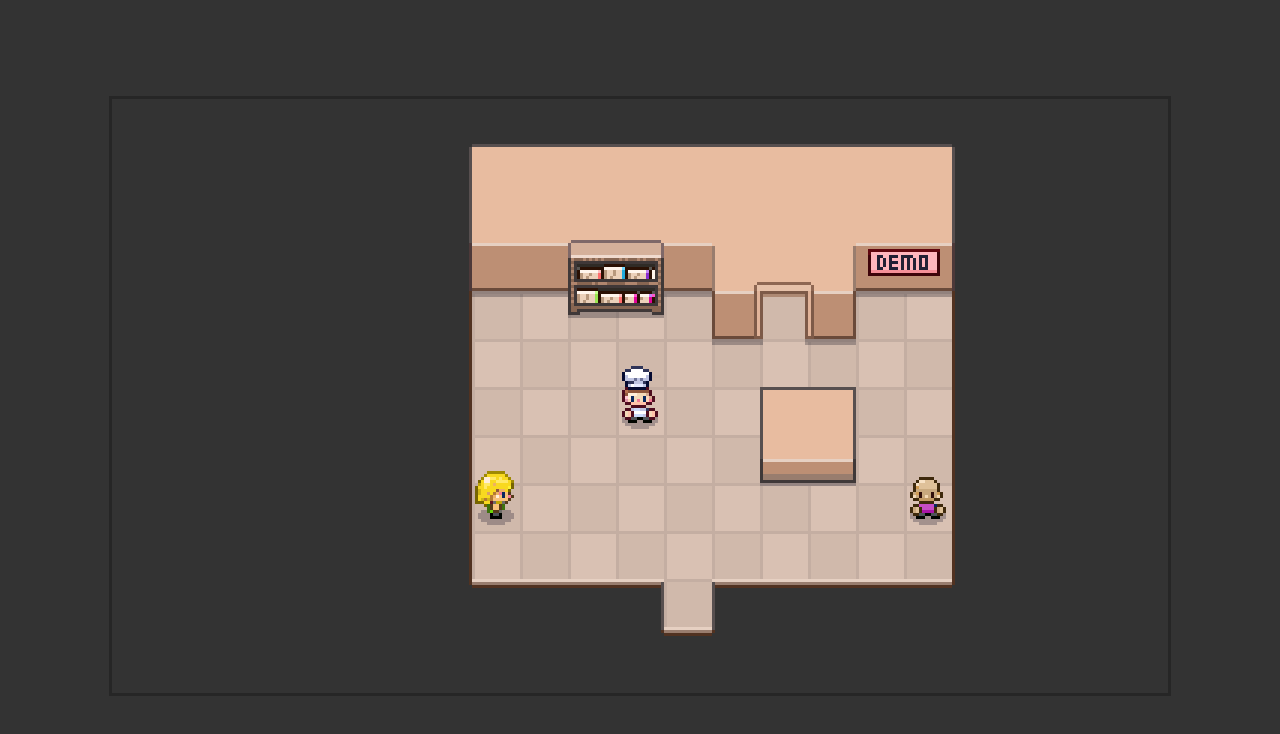
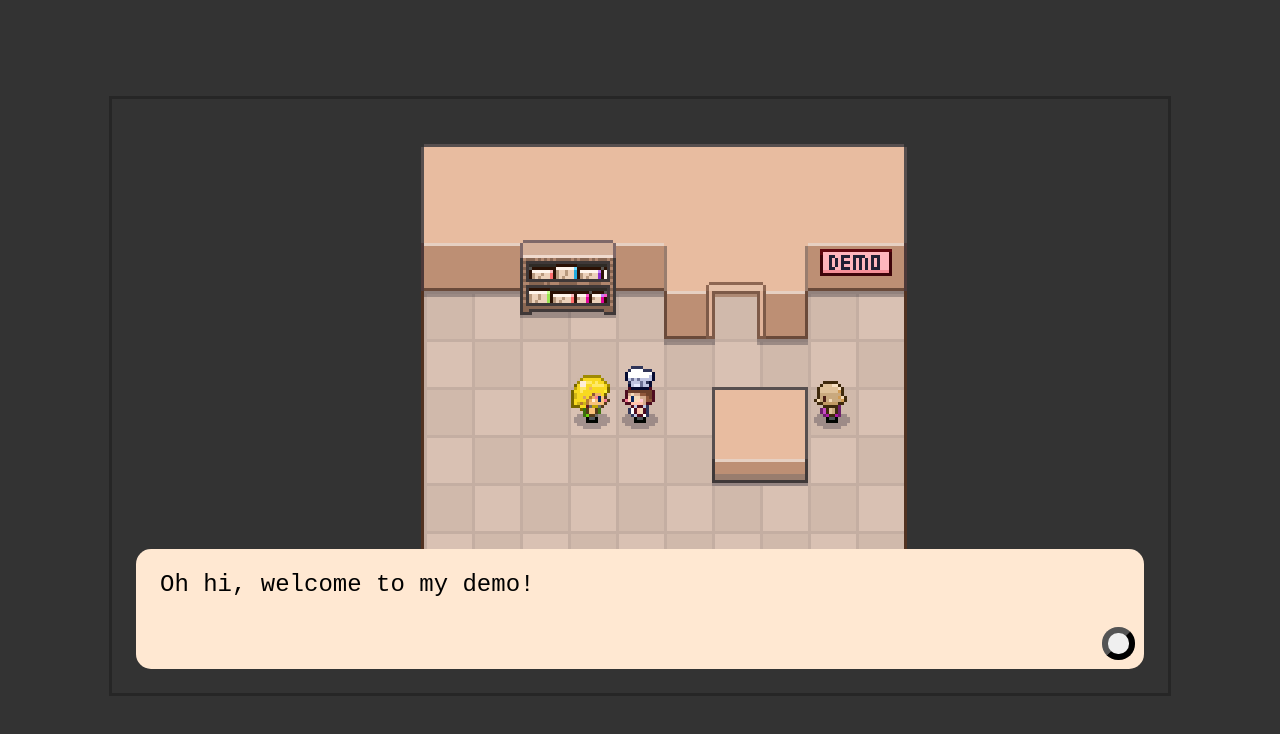
Before and after one commit to pauloserrano/pizza-legends, a plain HTML site: page index.html in a window 1280 px wide. Drawn offline with Linux system fonts and the light colour scheme.

Commit message:
feat: cutscenes and dialogue

```diff
--- a/script/classes/Character.js
+++ b/script/classes/Character.js
@@ -1,5 +1,5 @@
+import { capitalize, directionMapping, emitEvent, CUSTOM_EVENTS } from "../utils.js";
 import GameEntity from "./GameEntity.js";
-import { capitalize, directionMapping, emitEvent } from "../utils.js";
 
 export default class Character extends GameEntity {
   constructor({ isBeingControlled, ...superConfig }){
@@ -16,25 +16,25 @@
 
     switch(behavior.type){
       case "walk":
-        if (behavior.type === "walk"){
         const isMovementValid = map.isMovementValid({ position: this.position, direction: this.direction })
 
         if (!isMovementValid) {
           behavior.retry && setTimeout(() => {
             this.startBehavior({ behavior, map })
-            }, 500)
+          }, 1000)
 
           return
         }
 
         map.moveWall({ position: this.position, direction: this.direction })
         this.movementProgress = 0
-        }
-        return
+        break
+
       case "stand":
         setTimeout(() => {
-          emitEvent("hasFinishedStanding", { actor: this })
-        }, behavior.time || 1000)
+          emitEvent(CUSTOM_EVENTS.FINISHED_STANDING, { actor: this })
+        }, behavior.time || 100)
+        break
     }
   }
 
@@ -45,7 +45,7 @@
     if (isCharacterMoving) {
       this.updatePosition()
 
-    } else if (validInput && this.isBeingControlled){
+    } else if (validInput && this.isBeingControlled && !map.isCutscenePlaying){
       this.startBehavior({
         behavior: { type: "walk", direction: currentInput },
         map
@@ -72,7 +72,7 @@
 
     const hasFinishedMoving = this.movementProgress === this.movementLimit
     if (hasFinishedMoving){
-      emitEvent("hasFinishedMoving", { actor: this })
+      emitEvent(CUSTOM_EVENTS.FINISHED_MOVING, { actor: this })
     }
   }
 }
--- /dev/null
+++ b/script/classes/DialogueText.js
@@ -0,0 +1,37 @@
+import { CUSTOM_EVENTS } from "../utils.js"
+
+export default class DialogueText {
+  constructor({ text, resolve }){
+    this.text = text
+    this.resolve = resolve
+    this.element = null
+  }
+
+  createElement() {
+    const dialogueContainer = document.createElement("div")
+    dialogueContainer.classList.add("dialogue-container")
+
+    const message = document.createElement("p")
+    message.innerText = this.text
+
+    const nextBtn = document.createElement("button")
+    nextBtn.classList.add("btn-next")
+    nextBtn.onclick = () => this.close()
+
+    dialogueContainer.appendChild(message)
+    dialogueContainer.appendChild(nextBtn)
+
+    this.element = dialogueContainer
+  }
+
+  close() {
+    this.element.remove()
+    this.resolve()
+  }
+
+  init({ container }) {
+    this.createElement()
+    container.appendChild(this.element)
+    document.addEventListener(CUSTOM_EVENTS.PLAYER_CONFIRM, () => this.close())
+  }
+}
--- a/script/classes/GameEntity.js
+++ b/script/classes/GameEntity.js
@@ -21,12 +21,8 @@
     this.isMounted = true
     map.addWall({ position: this.position })
 
-    if (this.behaviorLoop === null || map.isCutscenePlaying){
-      return
-    }
-
     setTimeout(() => {
-      this.startBehaviorEvent({ map })
+      this.startBehaviorLoop({ map })
     }, 100)
   }
 
@@ -36,21 +32,23 @@
     }
   }
 
-  async startBehaviorEvent({ map }) {
-    const eventHandler = new GameEvent({
-      behavior: this.currentBehavior,
+  async startBehaviorLoop({ map }) {
+    if (!this.behaviorLoop || map.isCutscenePlaying){
+      return
+    }
+
+    await new GameEvent({
+      ...this.currentBehavior,
       actor: this,
       map
-    })
-
-    await eventHandler.run()
+    }).run()
 
     this.currentBehaviorIndex++
     if (this.currentBehavior === undefined){
       this.currentBehaviorIndex = 0
     }
 
-    this.startBehaviorEvent({ map })
+    this.startBehaviorLoop({ map })
   }
 
   update() {
--- a/script/classes/GameEvent.js
+++ b/script/classes/GameEvent.js
@@ -1,3 +1,6 @@
+import { CUSTOM_EVENTS } from "../utils.js"
+import DialogueText from "./DialogueText.js"
+
 export default class GameEvent {
   constructor({ actor, behavior, map }){
     this.behavior = behavior
@@ -13,12 +16,12 @@
 
     const eventHandler = ({ detail }) => {
       if (detail.actor === this.actor){
-        document.removeEventListener("hasFinishedStanding", eventHandler)
+        document.removeEventListener(CUSTOM_EVENTS.FINISHED_STANDING, eventHandler)
         resolve()
       }
     }
 
-    document.addEventListener("hasFinishedStanding", eventHandler)
+    document.addEventListener(CUSTOM_EVENTS.FINISHED_STANDING, eventHandler)
   }
 
   walk(resolve) {
@@ -29,12 +32,20 @@
 
     const eventHandler = ({ detail }) => {
       if (detail.actor === this.actor){
-        document.removeEventListener("hasFinishedMoving", eventHandler)
+        document.removeEventListener(CUSTOM_EVENTS.FINISHED_MOVING, eventHandler)
         resolve()
       }
     }
 
-    document.addEventListener("hasFinishedMoving", eventHandler)
+    document.addEventListener(CUSTOM_EVENTS.FINISHED_MOVING, eventHandler)
+  }
+
+  dialogue(resolve) {
+    const message = new DialogueText({
+      text: this.behavior.text,
+      resolve
+    })
+    message.init({ container: document.querySelector(".game-container") })
   }
 
   run() {
--- a/script/classes/KeyBindings.js
+++ b/script/classes/KeyBindings.js
@@ -1,7 +1,10 @@
+import { emitEvent, CUSTOM_EVENTS } from "../utils.js"
+
 export default class KeyBindings {
   constructor() {
+    this.onGoingAction = false
     this.heldKeys = []
-    this.keyMapping = {
+    this.directionalMapping = {
       "KeyW": "up",
       "KeyD": "right",
       "KeyS": "down",
@@ -11,6 +14,10 @@
       "ArrowDown": "down",
       "ArrowLeft": "left",
     }
+    this.actionMapping = {
+      "Space": "confirm",
+      "Enter": "confirm"
+    }
   }
 
   get currentInput() {
@@ -19,19 +26,33 @@
 
   init() {
     document.addEventListener("keydown", (e) => {
-      const direction = this.keyMapping[e.code]
+      const direction = this.directionalMapping[e.code]
 
-      if (direction && !this.heldKeys.includes(direction)){
+      if (direction && !this.heldKeys.includes(direction)) {
         this.heldKeys.push(direction)
+        return
+      }
+
+      const action = this.actionMapping[e.code]
+
+      if (action && !this.onGoingAction) {
+        emitEvent(CUSTOM_EVENTS.PLAYER_CONFIRM)
+        this.onGoingAction = true
       }
     })
 
     document.addEventListener("keyup", (e) => {
-      const direction = this.keyMapping[e.code]
+      const direction = this.directionalMapping[e.code]
       const directionIndex = this.heldKeys.indexOf(direction)
 
-      if (directionIndex !== -1){
+      if (directionIndex !== -1) {
         this.heldKeys.splice(directionIndex, 1)
+        return
+      }
+
+      const action = this.actionMapping[e.code]
+      if (action) {
+        this.onGoingAction = false
       }
     })
   }
--- a/script/classes/Map.js
+++ b/script/classes/Map.js
@@ -1,4 +1,5 @@
 import { formatToCoordinates, convertGridToPixels, screenCenter, getNextPosition } from "../utils.js"
+import GameEvent from "./GameEvent.js"
 
 export default class Map {
   constructor({ gameEntities, src, walls }) {
@@ -13,10 +14,25 @@
 
     this.walls = {}
 
-    walls.forEach(([x, y])=> {
+    walls?.forEach(([x, y])=> {
       const wallPosition = formatToCoordinates(convertGridToPixels(x), convertGridToPixels(y))
       return this.walls[wallPosition] = true
     })
+  }
+
+  async startCutscene({ events }) {
+    this.isCutscenePlaying = true
+
+    for (const event of events) {
+      await new GameEvent({
+        ...event,
+        map: this
+      }).run()
+    }
+
+    this.isCutscenePlaying = false
+
+    this.gameEntities.forEach(entity => entity.startBehaviorLoop({ map: this }))
   }
 
   mountObjects() {
--- a/script/classes/Overworld.js
+++ b/script/classes/Overworld.js
@@ -1,12 +1,11 @@
-import maps from "../data/maps.js"
+import { cutscenes, maps } from "../data/index.js"
 import KeyBindings from "./KeyBindings.js"
-import Map from "./Map.js"
 
 export default class Overworld {
  constructor() {
    this.canvas = document.querySelector("canvas")
    this.ctx = this.canvas.getContext("2d")
-   this.map = new Map(maps.DemoRoom)
+   this.map = maps.DemoRoom
    this.controls = new KeyBindings()
    this.cameraFocus = this.map.gameEntities.find(entity => entity.isBeingControlled)
  }
@@ -42,5 +41,6 @@
 
  init() {
   this.startGameLoop()
+  this.map.startCutscene(cutscenes.demo)
  }
 }
--- a/script/classes/Sprite.js
+++ b/script/classes/Sprite.js
@@ -1,4 +1,4 @@
-import { defaultAnimations } from "../data/animations.js"
+import { animations as defaultAnimations } from "../data/index.js"
 import { screenCenter } from "../utils.js"
 
 export default class Sprite {
--- a/script/data/animations.js
+++ b/script/data/animations.js
@@ -1,4 +1,4 @@
-const defaultAnimations = {
+export const animations = {
   idleDown: [ { x: 0, y: 0 } ],
   idleRight: [ { x: 0, y: 1 } ],
   idleUp: [ { x: 0, y: 2 } ],
@@ -9,7 +9,3 @@
   walkUp: [ { x: 0, y: 2 }, { x: 1, y: 2 }, { x: 2, y: 2 }, { x: 3, y: 2 } ],
   walkLeft: [ { x: 0, y: 3 }, { x: 1, y: 3 }, { x: 2, y: 3 }, { x: 3, y: 3 } ],
 }
-
-export {
-  defaultAnimations
-}
--- /dev/null
+++ b/script/data/characters.js
@@ -0,0 +1,42 @@
+import Character from "../classes/Character.js";
+import Behavior from "../models/Behavior.js";
+
+export const characters = {
+  hero: new Character({
+    name: "Hero",
+    src: "images/characters/people/hero.png",
+    position: { x: 5, y: 6 },
+    isBeingControlled: true
+  }),
+
+  npc1: new Character({
+    name: "NPC1",
+    src: "images/characters/people/npc1.png",
+    position: { x: 1, y: 8 },
+    behaviorLoop: [
+      new Behavior({ type: "stand", direction: "down", time: 5000 }),
+      new Behavior({ type: "stand", direction: "left", time: 3000 }),
+      new Behavior({ type: "stand", direction: "right", time: 2000 }),
+      new Behavior({ type: "stand", direction: "down", time: 3000 }),
+    ]
+  }),
+
+  npc2: new Character({
+    name: "NPC2",
+    src: "images/characters/people/npc2.png",
+    position: { x: 9, y: 6 },
+    direction: "left",
+    behaviorLoop: [
+      new Behavior({ type: "walk", direction: "right" }),
+      new Behavior({ type: "stand", direction: "right", time: 4000 }),
+      new Behavior({ type: "walk", direction: "down" }),
+      new Behavior({ type: "walk", direction: "down" }),
+      new Behavior({ type: "stand", direction: "down", time: 5000 }),
+      new Behavior({ type: "walk", direction: "left" }),
+      new Behavior({ type: "stand", direction: "left", time: 30000 }),
+      new Behavior({ type: "walk", direction: "up" }),
+      new Behavior({ type: "walk", direction: "up" }),
+      new Behavior({ type: "stand", direction: "up", time: 4000 }),
+    ]
+  })
+}
--- /dev/null
+++ b/script/data/cutscenes.js
@@ -0,0 +1,18 @@
+import Behavior from "../models/Behavior.js"
+import { maps, characters } from "./index.js"
+
+// actor, behavior: { type, direction, time, retry=false }, map
+export const cutscenes = {
+  demo: {
+    events: [
+      new Behavior({ actor: characters.npc1, type: "walk", direction: "up" }),
+      new Behavior({ actor: characters.npc1, type: "walk", direction: "up" }),
+      new Behavior({ actor: characters.npc1, type: "walk", direction: "right" }),
+      new Behavior({ actor: characters.npc1, type: "walk", direction: "right" }),
+      new Behavior({ actor: characters.npc1, type: "walk", direction: "right" }),
+      new Behavior({ actor: characters.hero, type: "stand", direction: "left" }),
+      new Behavior({ actor: characters.npc1, type: "dialogue", text: "Oh hi, welcome to my demo!" }),
+      new Behavior({ actor: characters.npc1, type: "dialogue", text: "Not much to see yet, but feel free to explore." }),
+    ]
+  }
+}
--- /dev/null
+++ b/script/data/index.js
@@ -0,0 +1,4 @@
+export * from "./animations.js"
+export * from "./characters.js"
+export * from "./maps.js"
+export * from "./cutscenes.js"
--- a/script/data/maps.js
+++ b/script/data/maps.js
@@ -1,50 +1,13 @@
-import Character from "../classes/Character.js"
+import Map from "../classes/Map.js"
+import { characters } from "./index.js"
 
-const maps = {
-  DemoRoom: {
-    src: Object.freeze({
+export const maps = {
+  DemoRoom: new Map({
+    gameEntities: [characters.hero, characters.npc1, characters.npc2],
+    src:{
       bottom: "images/maps/DemoLower.png",
       top: "images/maps/DemoUpper.png"
-    }),
-    gameEntities: [
-      new Character({
-        name: "Hero",
-        src: "images/characters/people/hero.png",
-        position: { x: 4, y: 6 },
-        isBeingControlled: true
-      }),
-      new Character({
-        name: "NPC1",
-        src: "images/characters/people/npc1.png",
-        position: { x: 1, y: 8 },
-        behaviorLoop: [
-          { type: "stand", direction: "down", time: 1000},
-          { type: "stand", direction: "left", time: 3000},
-          { type: "stand", direction: "right", time: 2000},
-          { type: "stand", direction: "down", time: 600},
-        ]
-      }),
-      new Character({
-        name: "NPC2",
-        src: "images/characters/people/npc2.png",
-        position: { x: 9, y: 6 },
-        direction: "left",
-        behaviorLoop: [
-          { type: "walk", direction: "right"},
-          { type: "stand", direction: "right", time: 2000},
-          { type: "walk", direction: "down"},
-          { type: "walk", direction: "down"},
-          { type: "stand", direction: "down", time: 3000},
-          { type: "walk", direction: "left"},
-          { type: "stand", direction: "left", time: 1000},
-          { type: "walk", direction: "up"},
-          { type: "walk", direction: "up"},
-          { type: "stand", direction: "up", time: 2000},
-        ]
-      })
-    ],
+    },
     walls: [[7, 6], [7, 7], [8, 6], [8, 7], [1, 1], [1, 2], [1, 3], [0, 4], [0, 5], [0, 6], [0, 7], [0, 8], [0, 9], [1, 10], [2, 10], [3, 10], [4, 10], [4, 11], [5, 11], [6, 10], [7, 10], [8, 10], [9, 10], [10, 10], [11, 9], [11, 8], [11, 7], [11, 6], [11, 5], [11, 4], [10, 3], [9, 3], [8, 4], [8, 3], [8, 2], [7, 1], [6, 2], [6, 3], [6, 4], [5, 3], [4, 3], [3, 3], [2, 3], [1, 3]]
-  }
+  })
 }
-
-export default maps
--- /dev/null
+++ b/script/models/Behavior.js
@@ -0,0 +1,10 @@
+export default class Behavior {
+  constructor({ actor, map, retry, ...payload }){
+    this.actor = actor || undefined
+    this.map = map || undefined
+    this.behavior = {
+      ...payload,
+      retry: retry || false
+    }
+  }
+}
--- a/script/utils.js
+++ b/script/utils.js
@@ -36,6 +36,12 @@
   left: ["x", -1]
 }
 
+export const CUSTOM_EVENTS = Object.freeze({
+  FINISHED_MOVING: "FinishedMoving",
+  FINISHED_STANDING: "FinishedStanding",
+  PLAYER_CONFIRM: "PlayerConfirm",
+})
+
 export function emitEvent(event, payload) {
   document.dispatchEvent(new CustomEvent(event, { detail: payload }))
 }
--- a/styles/index.css
+++ b/styles/index.css
@@ -1,5 +1,14 @@
+:root {
+  --color-border: #291D4D;
+  --color-dialogue-bg: #FFF3B4;
+  --color-menu-bg: #FFE8D2;
+  --color-menu-border: #A48465;
+  --color-menu-font: #3A160D;
+  --color-menu-bg-selected: #7FC2FF;
+}
+
 * {
-  box-sizing:border-box;
+  box-sizing: border-box;
 }
 
 body {
@@ -21,3 +30,30 @@
 .game-container canvas {
   image-rendering: pixelated;
 }
+
+.dialogue-container {
+  height: 5em;
+  position: absolute;
+  inset: auto 1em 1em 1em;
+  padding: 1em;
+  font-size: 8px;
+  border-radius: 5px;
+  background-color: #FFE8D2;
+  font-family: monospace;
+}
+
+.btn-next {
+  position: absolute;
+  inset: auto 0 0 auto;
+  padding: 0.25em;
+  margin: 0.25em;
+  border-radius: 50%;
+  cursor: pointer;
+  transition: .1s all linear;
+}
+
+.btn-next:hover, .btn-next:focus {
+  background-color: #fff;
+  border-color: bisque;
+  outline: none;
+}
```
Also changed, not shown: index.html (+1 -0 lines), 1 other file. Lines whose indentation alone changed are shown as unchanged.
